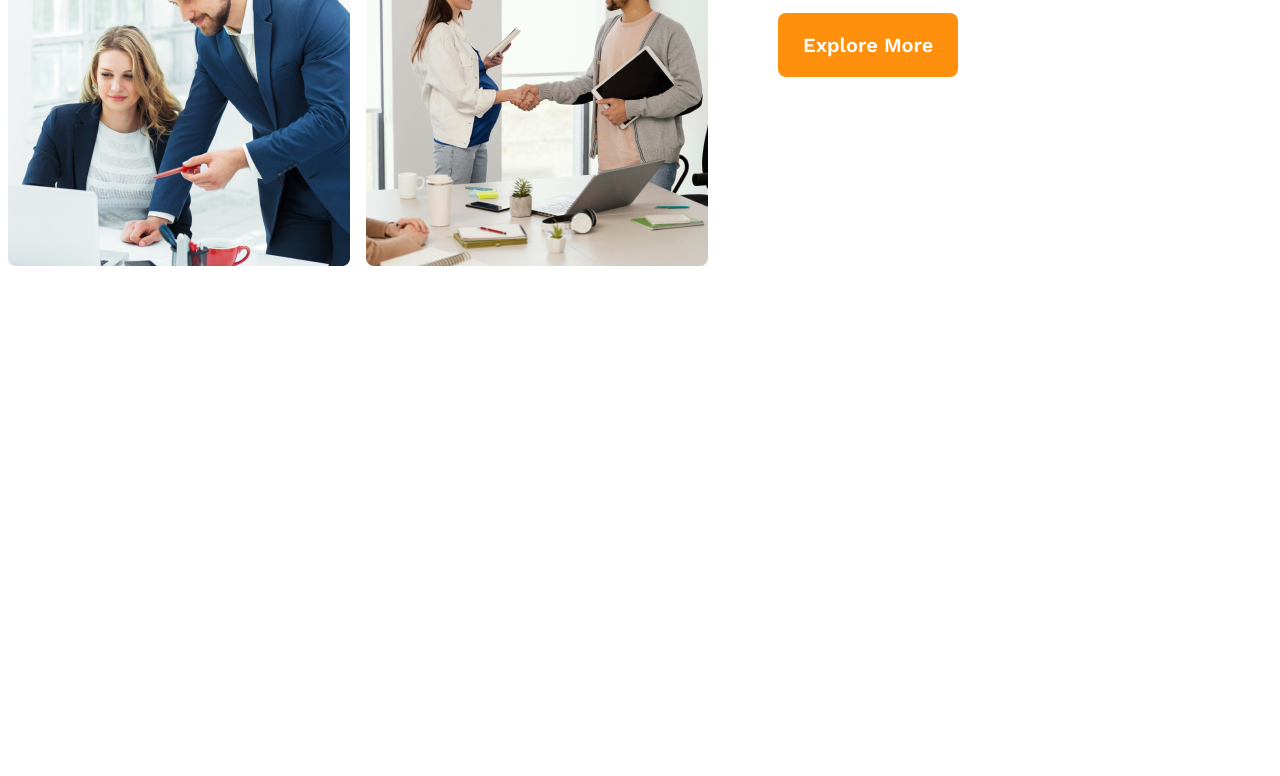
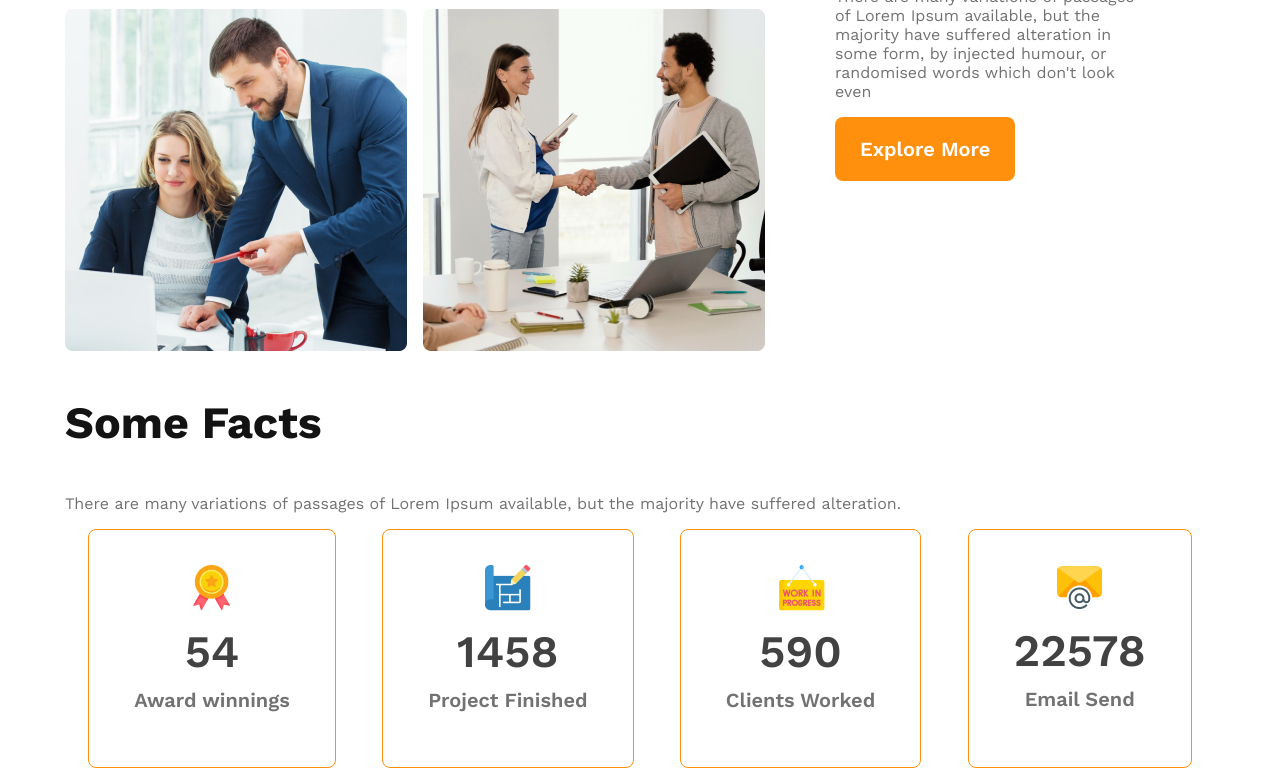
Before and after one commit to emranrafid/architect-website, a plain HTML site: page index.html in a window 1280 px wide. Shown: the part 1430-2206 px from the top of the page. Before the commit the page ends 1704 px from the top, so only its background shows below. Drawn offline with nearby package versions, Linux system fonts and the light colour scheme.

Commit message:
some facts section add

```diff
--- a/index.html
+++ b/index.html
@@ -47,6 +47,32 @@
             <button class="btn-primary">Explore More</button>
         </div>
       </div>
+      <div class="some-facts">
+        <h3 class="nav-title">Some Facts</h3>
+        <p class="banner-desc">There are many variations of passages of Lorem Ipsum available, but the majority have suffered alteration.</p>
+        <div class="facts-card-container">
+            <div class="card">
+                <img src="images/icons/ribon.png" alt="">
+                <h2 class="card-stats">54</h2>
+                <p class="card-title">Award winnings</p>
+            </div>
+            <div class="card">
+                <img src="images/icons/projects.png" alt="">
+                <h2 class="card-stats">1458</h2>
+                <p class="card-title">Project Finished</p>
+            </div>
+            <div class="card">
+                <img src="images/icons/customers.png" alt="">
+                <h2 class="card-stats">590</h2>
+                <p class="card-title">Clients Worked</p>
+            </div>
+            <div class="card">
+                <img src="images/icons/email.png" alt="">
+                <h2 class="card-stats">22578</h2>
+                <p class="card-title">Email Send</p>
+            </div>
+        </div>
+      </div>
     </main>
     <footer>
 
--- a/style.css
+++ b/style.css
@@ -70,8 +70,9 @@ nav li a {
 }
 
 main {
-    max-width: 1440px;
+    max-width: 1150px;
     margin: 0 auto;
+    margin-top: 85px;
 
 }
 
@@ -101,10 +102,40 @@ main {
     font-weight: 500;
 
 }
-.features-text{
+
+.features-text {
     color: #FF900E;
     font-size: 45px;
     font-weight: 700;
+}
+
+.facts-card-container {
+    display: flex;
+    justify-content: space-around;
+
+}
+
+.facts-card-container .card {
+    border-radius: 8px;
+    border: 1px solid #FF900E;
+    text-align: center;
+    padding: 35px 45px;
+}
+
+.card-stats {
+    color: var(--dark-02, #424242);
+    font-size: 45px;
+    font-weight: 600;
+    margin-top: 10px;
+    margin-bottom: 10px;
+
+}
+
+.card-title {
+    color: var(--dark-03, #727272);
+    font-size: 20px;
+    font-weight: 600;
+    margin-top: 5px;
 }
 
 /* responsive for mobile devices */
@@ -123,13 +154,15 @@ main {
         text-align: center;
         font-size: 3rem;
     }
-    .teams-container{
+
+    .teams-container {
         flex-direction: column;
 
     }
+
     .teams-img-container {
         display: grid;
-        grid-template-columns:1fr;
+        grid-template-columns: 1fr;
         gap: 1rem;
     }
 
@@ -143,7 +176,7 @@ main {
         padding: 20px;
     }
 
-    nav, {
+    nav {
         flex-direction: column;
     }
 
@@ -152,7 +185,8 @@ main {
         text-align: center;
         font-size: 4rem;
     }
-    .teams-container{
+
+    .teams-container {
         flex-direction: column;
     }
 }
```
